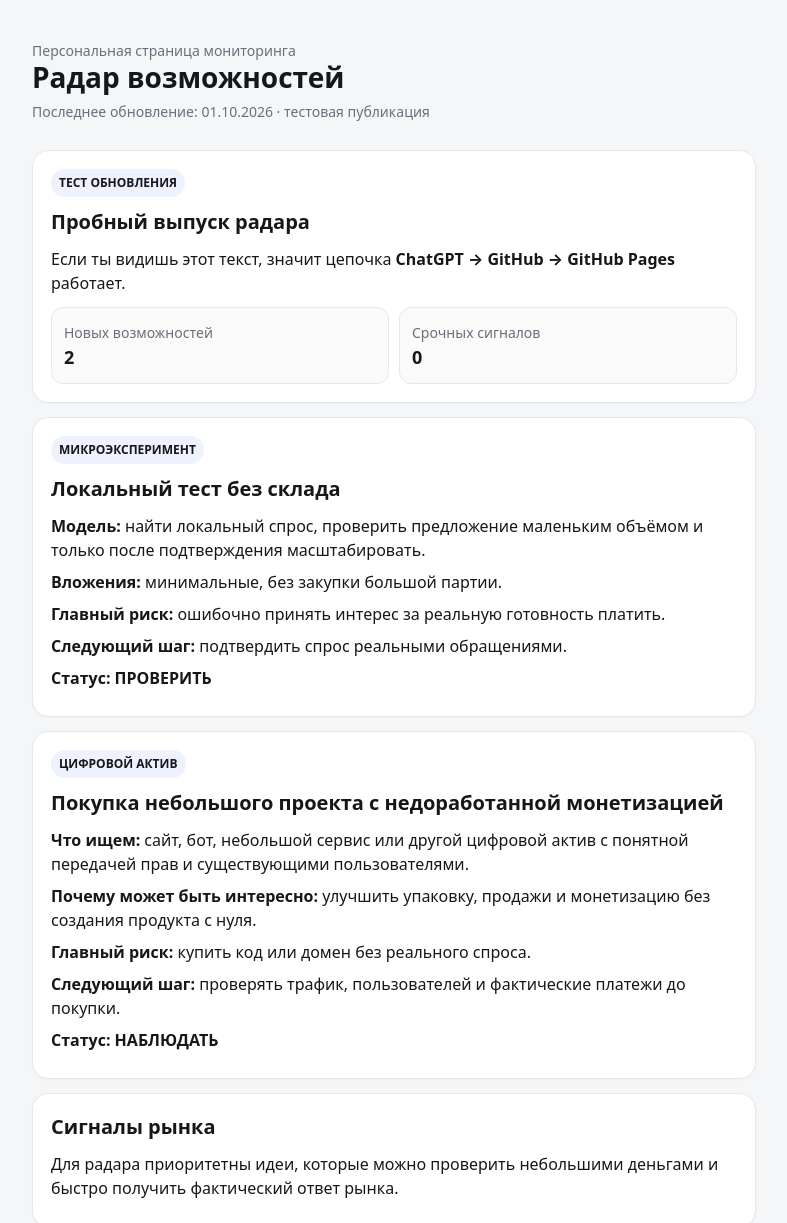
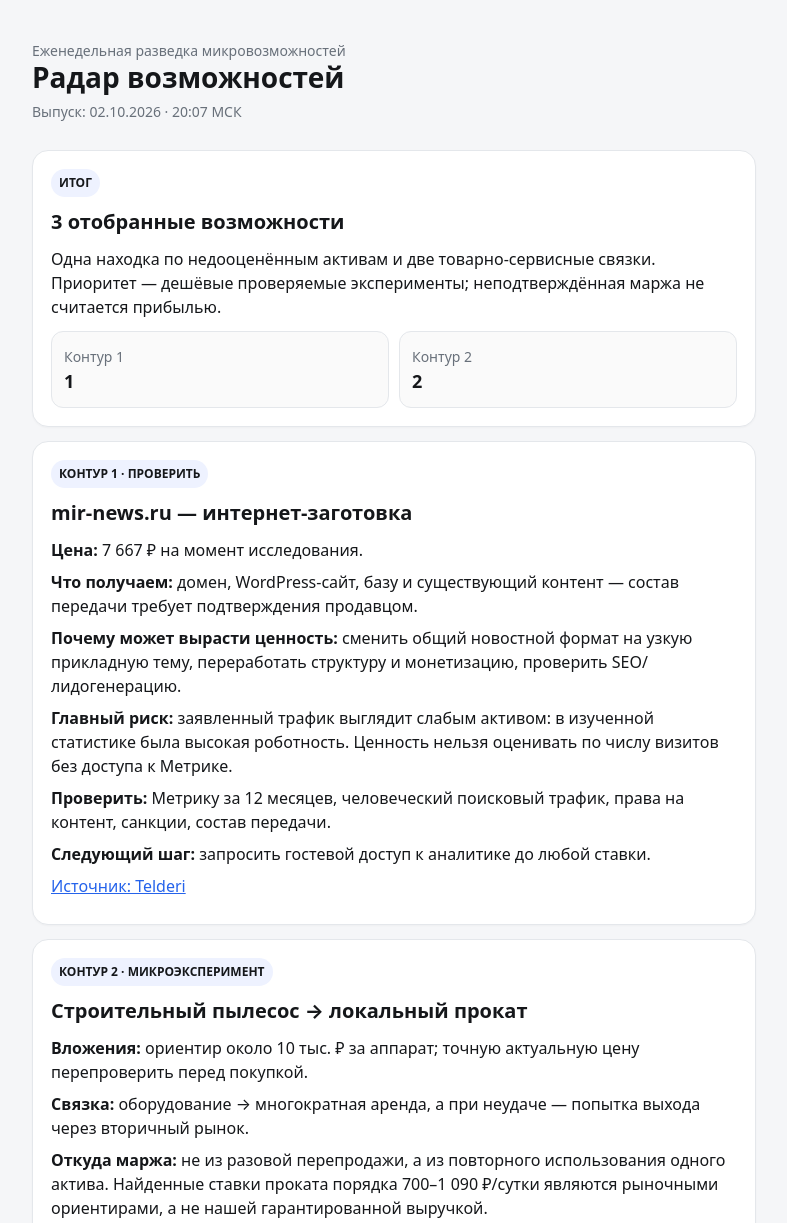
Before and after one commit to vldik-hue/opportunity-radar, a plain HTML site: page index.html in a window 1280 px wide. Shown: the top 1223 px of the page, without its empty margins (246-1033 px from the left). Drawn offline with Linux system fonts and the light colour scheme.

Commit message:
Publish opportunity radar 2026-10-02

```diff
--- a/index.html
+++ b/index.html
@@ -1,78 +1,23 @@
 <!doctype html>
 <html lang="ru">
 <head>
-  <meta charset="utf-8">
-  <meta name="viewport" content="width=device-width,initial-scale=1">
-  <title>Радар возможностей</title>
-  <style>
-    :root{--bg:#f5f6f8;--card:#fff;--text:#15171a;--muted:#68707a;--line:#e4e7eb;--accent:#2563eb}
-    *{box-sizing:border-box}
-    body{margin:0;background:var(--bg);color:var(--text);font-family:system-ui,-apple-system,BlinkMacSystemFont,"Segoe UI",sans-serif;line-height:1.5}
-    .wrap{max-width:760px;margin:0 auto;padding:18px}
-    .hero{padding:22px 0 14px}
-    h1{font-size:28px;line-height:1.15;margin:0 0 8px}
-    .muted{color:var(--muted);font-size:14px}
-    .card{background:var(--card);border:1px solid var(--line);border-radius:16px;padding:18px;margin:14px 0;box-shadow:0 1px 2px rgba(0,0,0,.03)}
-    .badge{display:inline-block;font-size:12px;font-weight:700;padding:5px 8px;border-radius:999px;background:#eef2ff;margin-bottom:10px}
-    h2{font-size:20px;margin:0 0 10px}
-    p{margin:8px 0}
-    .grid{display:grid;grid-template-columns:1fr 1fr;gap:10px;margin-top:12px}
-    .metric{border:1px solid var(--line);border-radius:12px;padding:12px;background:#fafafa}
-    .metric b{display:block;font-size:18px}
-    .status{font-weight:700}
-    footer{padding:20px 0 34px;color:var(--muted);font-size:13px}
-    @media(max-width:560px){.wrap{padding:14px}.grid{grid-template-columns:1fr}h1{font-size:25px}}
-  </style>
-</head>
-<body>
-  <main class="wrap">
-    <section class="hero">
-      <div class="muted">Персональная страница мониторинга</div>
-      <h1>Радар возможностей</h1>
-      <div class="muted">Последнее обновление: 01.10.2026 · тестовая публикация</div>
-    </section>
-
-    <section class="card">
-      <div class="badge">ТЕСТ ОБНОВЛЕНИЯ</div>
-      <h2>Пробный выпуск радара</h2>
-      <p>Если ты видишь этот текст, значит цепочка <b>ChatGPT → GitHub → GitHub Pages</b> работает.</p>
-      <div class="grid">
-        <div class="metric"><span class="muted">Новых возможностей</span><b>2</b></div>
-        <div class="metric"><span class="muted">Срочных сигналов</span><b>0</b></div>
-      </div>
-    </section>
-
-    <section class="card">
-      <div class="badge">МИКРОЭКСПЕРИМЕНТ</div>
-      <h2>Локальный тест без склада</h2>
-      <p><b>Модель:</b> найти локальный спрос, проверить предложение маленьким объёмом и только после подтверждения масштабировать.</p>
-      <p><b>Вложения:</b> минимальные, без закупки большой партии.</p>
-      <p><b>Главный риск:</b> ошибочно принять интерес за реальную готовность платить.</p>
-      <p><b>Следующий шаг:</b> подтвердить спрос реальными обращениями.</p>
-      <p class="status">Статус: ПРОВЕРИТЬ</p>
-    </section>
-
-    <section class="card">
-      <div class="badge">ЦИФРОВОЙ АКТИВ</div>
-      <h2>Покупка небольшого проекта с недоработанной монетизацией</h2>
-      <p><b>Что ищем:</b> сайт, бот, небольшой сервис или другой цифровой актив с понятной передачей прав и существующими пользователями.</p>
-      <p><b>Почему может быть интересно:</b> улучшить упаковку, продажи и монетизацию без создания продукта с нуля.</p>
-      <p><b>Главный риск:</b> купить код или домен без реального спроса.</p>
-      <p><b>Следующий шаг:</b> проверять трафик, пользователей и фактические платежи до покупки.</p>
-      <p class="status">Статус: НАБЛЮДАТЬ</p>
-    </section>
-
-    <section class="card">
-      <h2>Сигналы рынка</h2>
-      <p>Для радара приоритетны идеи, которые можно проверить небольшими деньгами и быстро получить фактический ответ рынка.</p>
-    </section>
-
-    <section class="card">
-      <h2>Развитие радара</h2>
-      <p>Тестируется новая система публикации отчётов через GitHub Pages без отдельного VPS и без платной инфраструктуры.</p>
-    </section>
-
-    <footer>GitHub Pages · opportunity-radar · тестовая версия</footer>
-  </main>
-</body>
-</html>
+<meta charset="utf-8"><meta name="viewport" content="width=device-width,initial-scale=1">
+<title>Радар возможностей</title>
+<style>
+:root{--bg:#f5f6f8;--card:#fff;--text:#15171a;--muted:#68707a;--line:#e4e7eb;--accent:#2563eb}
+*{box-sizing:border-box}body{margin:0;background:var(--bg);color:var(--text);font-family:system-ui,-apple-system,BlinkMacSystemFont,"Segoe UI",sans-serif;line-height:1.5}
+.wrap{max-width:760px;margin:0 auto;padding:18px}.hero{padding:22px 0 14px}h1{font-size:28px;line-height:1.15;margin:0 0 8px}.muted{color:var(--muted);font-size:14px}
+.card{background:var(--card);border:1px solid var(--line);border-radius:16px;padding:18px;margin:14px 0;box-shadow:0 1px 2px rgba(0,0,0,.03)}
+.badge{display:inline-block;font-size:12px;font-weight:700;padding:5px 8px;border-radius:999px;background:#eef2ff;margin-bottom:10px}h2{font-size:20px;margin:0 0 10px}p{margin:8px 0}
+.grid{display:grid;grid-template-columns:1fr 1fr;gap:10px;margin-top:12px}.metric{border:1px solid var(--line);border-radius:12px;padding:12px;background:#fafafa}.metric b{display:block;font-size:18px}
+.status{font-weight:700}a{color:var(--accent);word-break:break-word}footer{padding:20px 0 34px;color:var(--muted);font-size:13px}@media(max-width:560px){.wrap{padding:14px}.grid{grid-template-columns:1fr}h1{font-size:25px}}
+</style></head><body><main class="wrap">
+<section class="hero"><div class="muted">Еженедельная разведка микровозможностей</div><h1>Радар возможностей</h1><div class="muted">Выпуск: 02.10.2026 · 20:07 МСК</div></section>
+<section class="card"><div class="badge">ИТОГ</div><h2>3 отобранные возможности</h2><p>Одна находка по недооценённым активам и две товарно-сервисные связки. Приоритет — дешёвые проверяемые эксперименты; неподтверждённая маржа не считается прибылью.</p><div class="grid"><div class="metric"><span class="muted">Контур 1</span><b>1</b></div><div class="metric"><span class="muted">Контур 2</span><b>2</b></div></div></section>
+<section class="card"><div class="badge">КОНТУР 1 · ПРОВЕРИТЬ</div><h2>mir-news.ru — интернет-заготовка</h2><p><b>Цена:</b> 7 667 ₽ на момент исследования.</p><p><b>Что получаем:</b> домен, WordPress-сайт, базу и существующий контент — состав передачи требует подтверждения продавцом.</p><p><b>Почему может вырасти ценность:</b> сменить общий новостной формат на узкую прикладную тему, переработать структуру и монетизацию, проверить SEO/лидогенерацию.</p><p><b>Главный риск:</b> заявленный трафик выглядит слабым активом: в изученной статистике была высокая роботность. Ценность нельзя оценивать по числу визитов без доступа к Метрике.</p><p><b>Проверить:</b> Метрику за 12 месяцев, человеческий поисковый трафик, права на контент, санкции, состав передачи.</p><p><b>Следующий шаг:</b> запросить гостевой доступ к аналитике до любой ставки.</p><p><a href="https://www.telderi.ru/" rel="noopener">Источник: Telderi</a></p></section>
+<section class="card"><div class="badge">КОНТУР 2 · МИКРОЭКСПЕРИМЕНТ</div><h2>Строительный пылесос → локальный прокат</h2><p><b>Вложения:</b> ориентир около 10 тыс. ₽ за аппарат; точную актуальную цену перепроверить перед покупкой.</p><p><b>Связка:</b> оборудование → многократная аренда, а при неудаче — попытка выхода через вторичный рынок.</p><p><b>Откуда маржа:</b> не из разовой перепродажи, а из повторного использования одного актива. Найденные ставки проката порядка 700–1 090 ₽/сутки являются рыночными ориентирами, а не нашей гарантированной выручкой.</p><p><b>Главный риск:</b> простой, ремонт, расходники, доставка и невозврат могут уничтожить экономику.</p><p><b>Проверить:</b> локальный спрос, залог/договор, стоимость фильтров и ремонта, цену б/у продажи, фактическую загрузку.</p><p><b>Следующий шаг:</b> сначала получить реальные обращения с возможностью исполнить заказ через действующий прокат; покупать свой аппарат только после подтверждения спроса.</p></section>
+<section class="card"><div class="badge">КОНТУР 2 · ПРОВЕРИТЬ</div><h2>Ликвидационные остатки → полезные комплекты</h2><p><b>Источник:</b> МК-Промышленность, раздел складских остатков; в исследовании встречался минимальный заказ 7 000 ₽.</p><p><b>Связка:</b> глубокий ликвидационный дисконт → компактные расходники → комплект под конкретную работу → конечный покупатель.</p><p><b>Что выяснилось:</b> проверенные абразивные круги были дешевле обычного опта лишь незначительно. Это недостаточная причина для закупки; слово «ликвидация» само по себе маржу не создаёт.</p><p><b>Главный риск:</b> доставка, минимальный заказ и слабый ценовой разрыв съедят весь спред.</p><p><b>Проверить:</b> 3–5 SKU с конечными ценами, документы, логистику, упаковку, налоги и стоимость привлечения.</p><p><b>Следующий шаг:</b> продолжать сканировать источник, но не закупать найденные круги.</p><p><a href="https://mk-rodina.ru/" rel="noopener">Источник: МК-Промышленность</a></p></section>
+<section class="card"><h2>Сигналы рынка</h2><p><b>Актив:</b> старый сайт без подтверждённого человеческого трафика не становится ценным только из-за возраста домена.</p><p><b>Оборудование:</b> модель «купить → сдавать многократно → при необходимости продать б/у» заслуживает системного поиска, особенно для компактного ремонтного оборудования.</p><p><b>Товарка:</b> искать нужно структурный ценовой разрыв, а не рекламную скидку. Перспективнее глубокие ликвидации, комплектование и производители со слабой розничной упаковкой.</p></section>
+<section class="card"><h2>Развитие радара</h2><p><b>МК-Промышленность / ликвидации:</b> новый источник. Решение — тестировать дальше, пока не включать в постоянное ядро; сначала нужны позиции с подтверждаемой юнит-экономикой.</p><p><b>Прокат ремонтного оборудования:</b> новый класс системного поиска. Предложение — добавить в постоянный мониторинг и сравнивать цену нового/б/у оборудования, ставку аренды, расходники, ремонт и ликвидность на вторичном рынке.</p><p><b>Фильтр опт → розница:</b> усиливаем: небольшая разница между оптом и розницей не считается возможностью без расчёта всех расходов.</p></section>
+<footer>GitHub Pages · opportunity-radar · выпуск 02.10.2026</footer>
+</main></body></html>
```
